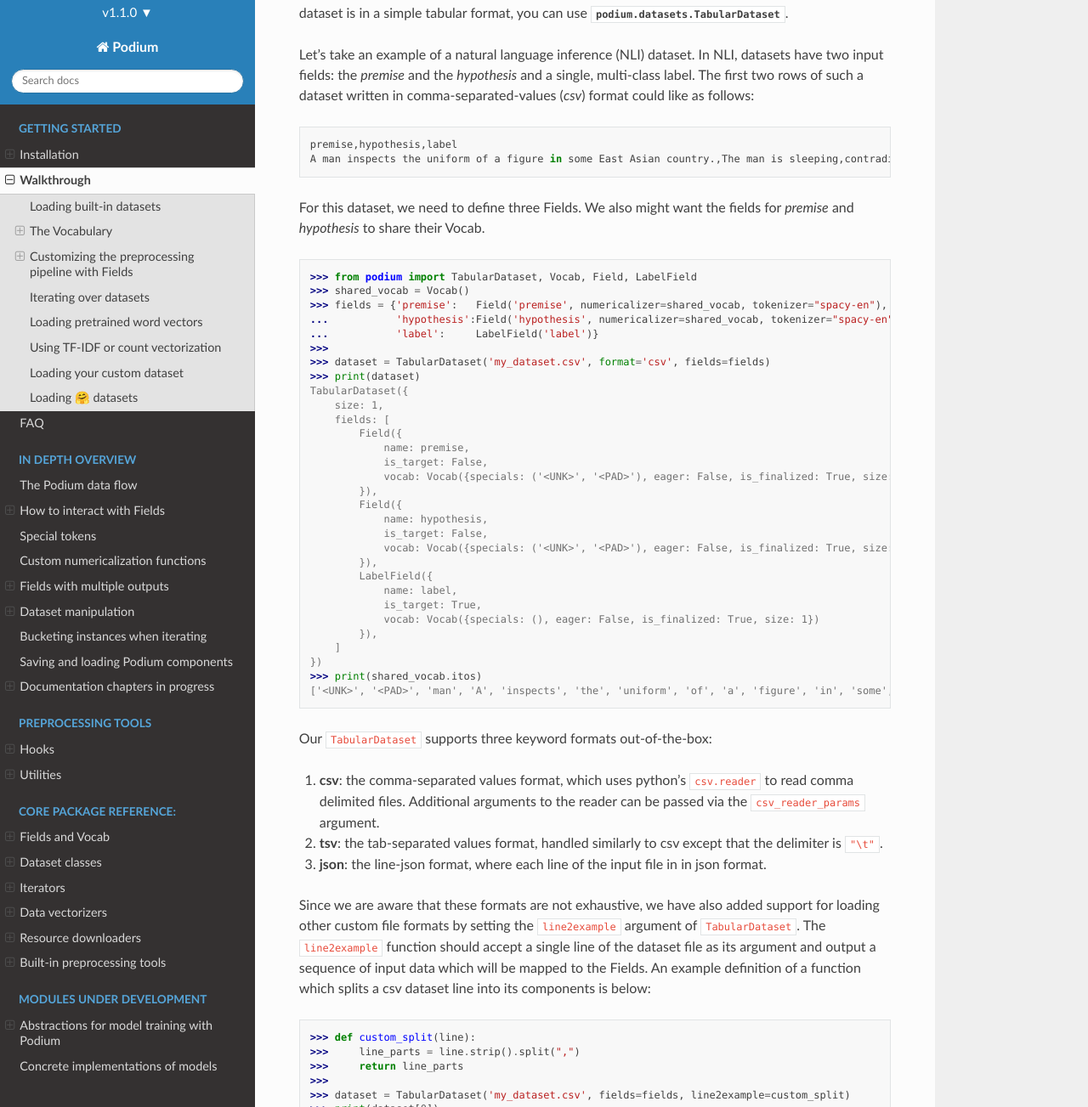
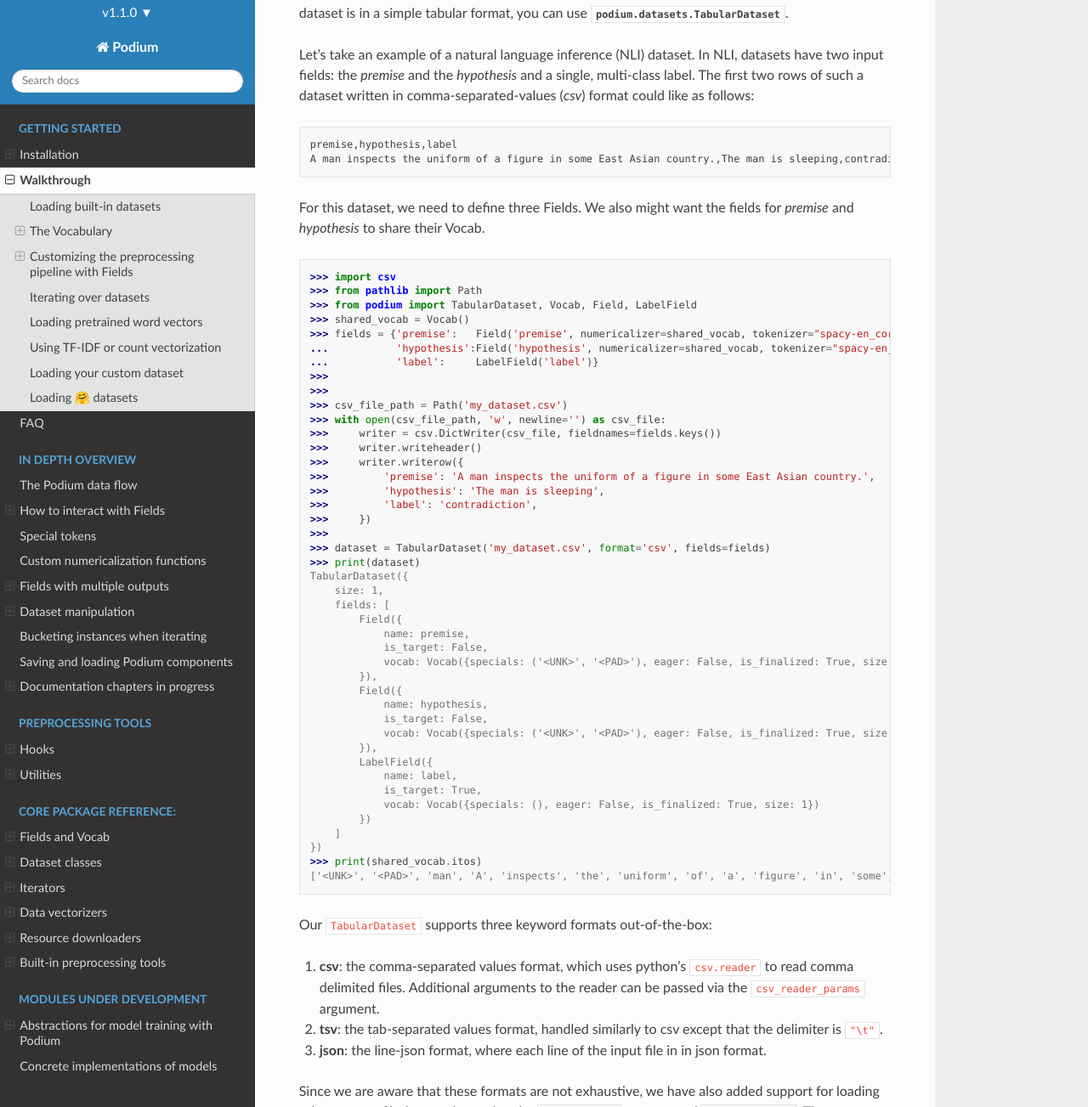
Before and after one commit to TakeLab/podium, a Sphinx documentation site: the page built from docs/source/walkthrough.rst, in a window 1280 px wide and 1400 px high, scrolled down 9143 px, cut to the strip 97-1400 px from the top of the window. Shown: the whole strip at 85% size. Built offline with Sphinx 7.4.7 and the Read the Docs theme 2.0.0, drawn with Linux system fonts in a browser that asks for light colours; some of the changed text lies outside the part shown.

Commit message:
Doc fixes

````diff
--- a/docs/source/scripts/convert_doc_to_notebooks.py
+++ b/docs/source/scripts/convert_doc_to_notebooks.py
@@ -29,7 +29,7 @@ def collect_refs():
     ref2doc = {}
     for doc_file in Path('..').rglob("*.rst"):
         doc_file_relative_path = doc_file.relative_to('..').as_posix()
-        with open(doc_file, "r") as f:
+        with open(doc_file, "r", encoding="utf-8") as f:
             doc_text = f.read()
             for label in _re_label.finditer(doc_text):
                 prev_line = None
@@ -433,18 +433,20 @@ INSTALL_CODE = """# Podium installation
 ADDITIONAL_DEPS = {
     "advanced.rst": textwrap.dedent(
         """\
-        ! pip install transformers
+        ! pip install transformers spacy
+        ! python -m spacy download en_core_web_sm
         """
     ),
     "preprocessing.rst": textwrap.dedent(
         """\
-        ! pip install sacremoses clean-text spacy https://github.com/LIAAD/yake/archive/v0.4.2.tar.gz
+        ! pip install sacremoses clean-text spacy truecase https://github.com/LIAAD/yake/archive/v0.4.2.tar.gz
         ! python -m spacy download en_core_web_sm
         """
     ),
     "walkthrough.rst": textwrap.dedent(
         """\
-        ! pip install datasets
+        ! pip install datasets spacy
+        ! python -m spacy download en_core_web_sm
         """
     )
 }
@@ -481,7 +483,7 @@ def convert_rst_file_to_notebook(
             If provided in conjunction with :obj:`origin_folder`, images encountered will be copied from
             :obj:`origin_folder` to this folder.
     """
-    with open(rst_file, 'r') as f:
+    with open(rst_file, 'r', encoding="utf-8") as f:
         content = f.read()
     lines = content.split("\n")
     lines = process_titles(lines)
@@ -495,7 +497,7 @@ def convert_rst_file_to_notebook(
             block_type = "code-block python"
 
         if block_type == 'title' or block_type == 'prose':
-            block = convert_table(convert_rst_formatting(convert_rst_links(block, rst_file)))
+            block = convert_table(convert_rst_formatting(convert_rst_links(block, Path(rst_file).name)))
             cells.append(markdown_cell(block))
         elif block_type == 'anchor':
             block = convert_anchor(block)
@@ -512,6 +514,10 @@ def convert_rst_file_to_notebook(
                     lines = source.split("\n")
                     new_lines = [line if line.startswith("#") else f"! {line}" for line in lines]
                     source = "\n".join(new_lines)
+                elif block_type.endswith('rest'):
+                    source = "```bash\n" + source + "\n```"
+                    cells.append(markdown_cell(source))
+                    continue
                 cells.append(code_cell(source, output=output))
         elif block_type.startswith("image"):
             image_name = block_type[len("image "):]
@@ -527,7 +533,7 @@ def convert_rst_file_to_notebook(
             block = convert_math(block)
             cells.append(markdown_cell(block))
         else:
-            block = convert_rst_formatting(convert_rst_links(block, rst_file))
+            block = convert_rst_formatting(convert_rst_links(block, Path(rst_file).name))
             block = convert_to_note(block, block_type)
             cells.append(markdown_cell(block))
 
@@ -549,3 +555,4 @@ def convert_all_tutorials(path_to_docs=None, path_to_dest=None):
 
 if __name__ == "__main__":
     convert_all_tutorials()
+    _notebook_run('../notebooks/advanced.ipynb')
--- a/docs/source/walkthrough.rst
+++ b/docs/source/walkthrough.rst
@@ -139,7 +139,7 @@ Looking at the image, your job is to define the color-coding between input data
 Fields have a number of constructor arguments, only some of which we will enumerate here:
 
   - :obj:`name` (str): The name under which the Field's data will be stored in the dataset's Examples.
-  - :obj:`tokenizer` (str | callable | optional): The tokenizer for sequential data. You can pass a string to use a predefined tokenizer or pass a python callable which performs tokenization (e.g. a function or a class which implements ``__call__``). For predefined tokenizers, you should follow the ``name-args`` argument formatting convention. You can use ``'split'`` for the ``str.split`` tokenizer (has no additional args) or ``'spacy-en'`` for the spacy english tokenizer. If the data Field should not be tokenized, this argument should be None. Defaults to ``'split'``.
+  - :obj:`tokenizer` (str | callable | optional): The tokenizer for sequential data. You can pass a string to use a predefined tokenizer or pass a python callable which performs tokenization (e.g. a function or a class which implements ``__call__``). For predefined tokenizers, you should follow the ``name-args`` argument formatting convention. You can use ``'split'`` for the ``str.split`` tokenizer (has no additional args) or ``'spacy-en_core_web_sm'`` for the spacy english tokenizer. If the data Field should not be tokenized, this argument should be None. Defaults to ``'split'``.
   - :obj:`numericalizer` (Vocab | callable | optional): The method to convert tokens to indices. Traditionally, this argument should be a Vocab instance but users can define their own numericalization function and pass it as an argument. Custom numericalization can be used when you want to ensure that a certain token has a certain index for consistency with other work. If ``None``, numericalization won't be attempted.
   - :obj:`is_target` (bool): Whether this data Field is a target field (will be used as a label during prediction). This flag serves merely as a convenience, to separate batches into input and target data during iteration.
   - :obj:`fixed_length`: (int, optional): Usually, text batches are padded to the maximum length of an instance in batch (default behavior). However, if you are using a fixed-size model (e.g. CNN without pooling) you can use this argument to force each instance of this Field to be of ``fixed_length``. Longer instances will be right-truncated, shorter instances will be padded.
@@ -354,7 +354,7 @@ We have covered loading built-in datasets. However, it is often the case that yo
 
 Let's take an example of a natural language inference (NLI) dataset. In NLI, datasets have two input fields: the `premise` and the `hypothesis` and a single, multi-class label. The first two rows of such a dataset written in comma-separated-values (`csv`) format could like as follows:
 
-.. code-block:: bash
+.. code-block:: rest
 
   premise,hypothesis,label
   A man inspects the uniform of a figure in some East Asian country.,The man is sleeping,contradiction
@@ -364,11 +364,24 @@ For this dataset, we need to define three Fields. We also might want the fields
 
 .. code-block::
 
+  >>> import csv
+  >>> from pathlib import Path
   >>> from podium import TabularDataset, Vocab, Field, LabelField
   >>> shared_vocab = Vocab()
-  >>> fields = {'premise':   Field('premise', numericalizer=shared_vocab, tokenizer="spacy-en"),
-  ...           'hypothesis':Field('hypothesis', numericalizer=shared_vocab, tokenizer="spacy-en"),
+  >>> fields = {'premise':   Field('premise', numericalizer=shared_vocab, tokenizer="spacy-en_core_web_sm"),
+  ...           'hypothesis':Field('hypothesis', numericalizer=shared_vocab, tokenizer="spacy-en_core_web_sm"),
   ...           'label':     LabelField('label')}
+  >>>
+  >>>
+  >>> csv_file_path = Path('my_dataset.csv')
+  >>> with open(csv_file_path, 'w', newline='') as csv_file:
+  >>>     writer = csv.DictWriter(csv_file, fieldnames=fields.keys())
+  >>>     writer.writeheader()
+  >>>     writer.writerow({
+  >>>         'premise': 'A man inspects the uniform of a figure in some East Asian country.',
+  >>>         'hypothesis': 'The man is sleeping',
+  >>>         'label': 'contradiction',
+  >>>     })
   >>>
   >>> dataset = TabularDataset('my_dataset.csv', format='csv', fields=fields)
   >>> print(dataset)
@@ -389,7 +402,7 @@ For this dataset, we need to define three Fields. We also might want the fields
               name: label,
               is_target: True,
               vocab: Vocab({specials: (), eager: False, is_finalized: True, size: 1})
-          }),
+          })
       ]
   })
   >>> print(shared_vocab.itos)
````
Also changed, not shown: other parts of docs/source/walkthrough.rst (+4 -4 lines), docs/source/advanced.rst (+25 -29 lines), docs/source/preproc.rst (+21 -8 lines), docs/source/preprocessing.rst (+8 -6 lines), docs/source/notebooks/advanced.ipynb, docs/source/notebooks/preprocessing.ipynb, docs/source/notebooks/walkthrough.ipynb, 1 other file.
